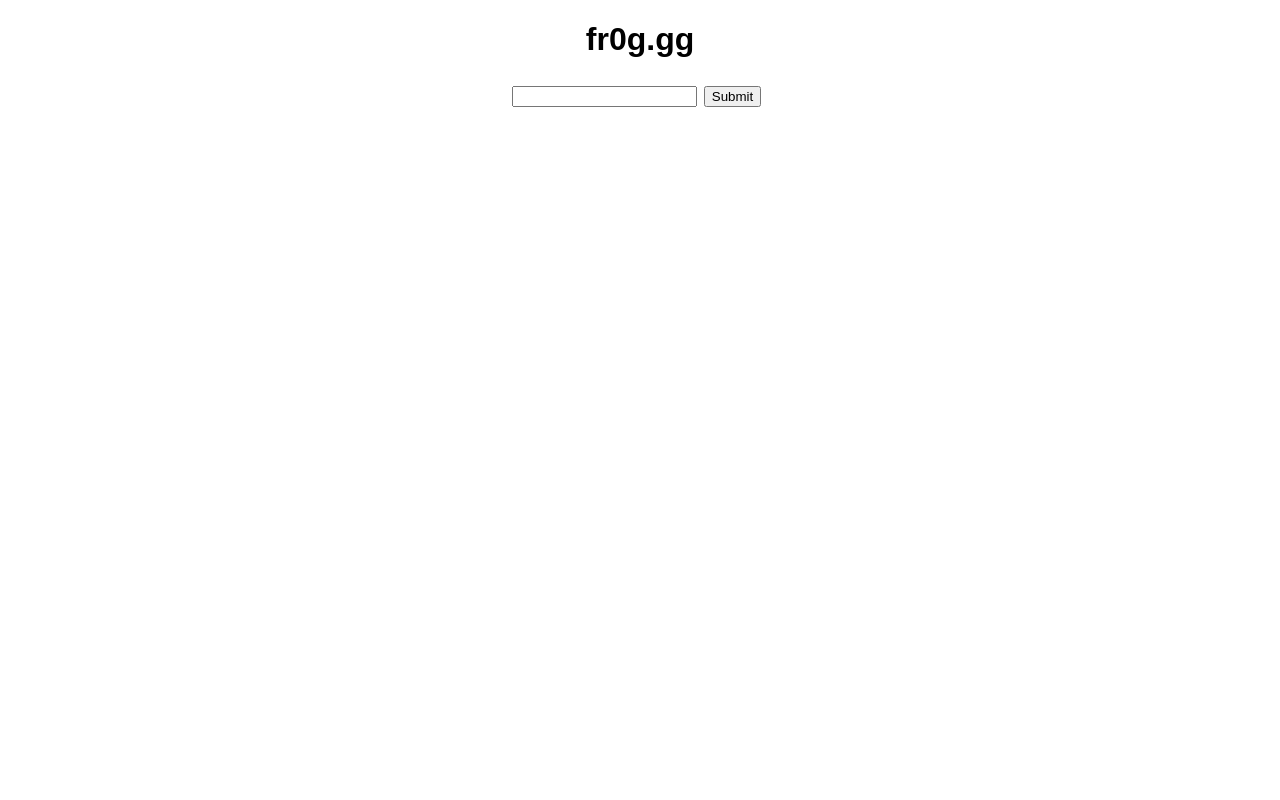
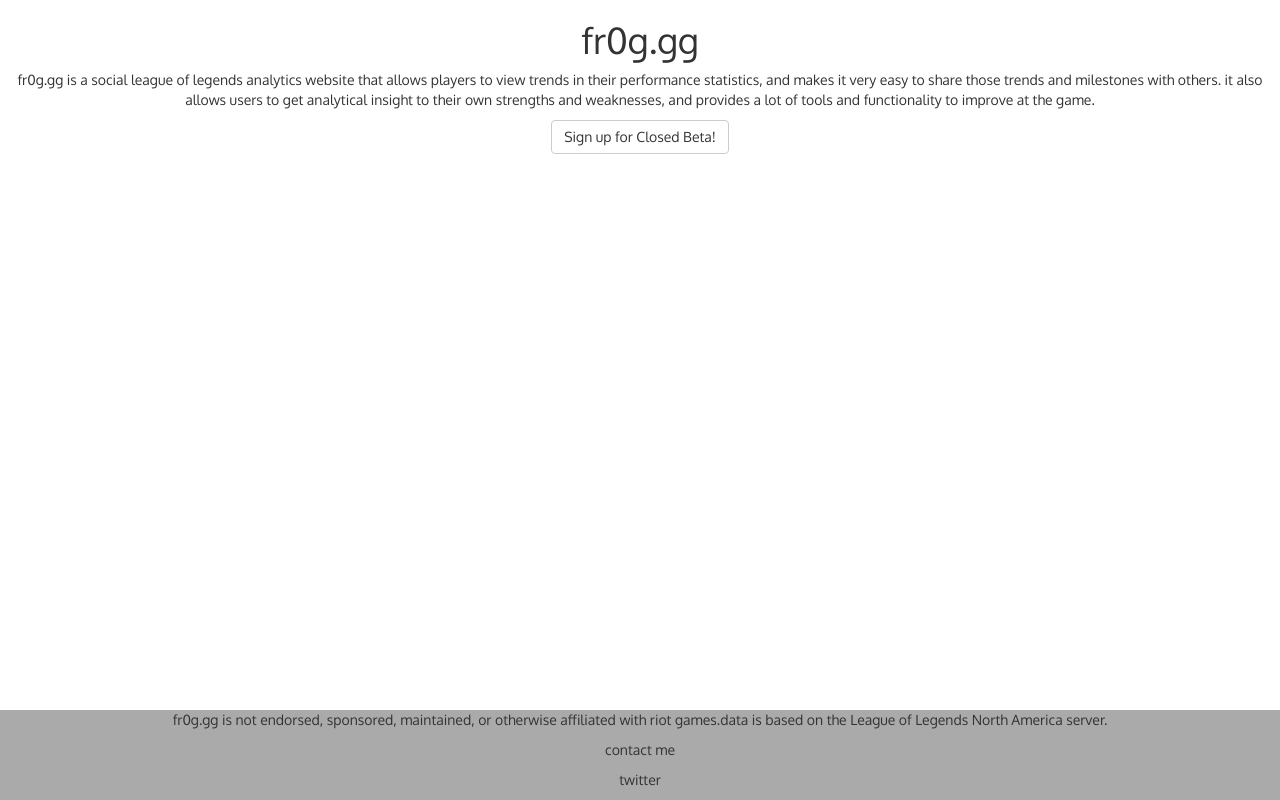
Before and after one commit to frogr/frog-gg, a React (Create React App) app: page / in a window 1280 px wide. Built offline with nearby package versions, Linux system fonts and the light colour scheme.

Commit message:
decided on a fontface and I'll be using it from here on I think

```diff
--- a/public/index.html
+++ b/public/index.html
@@ -6,7 +6,8 @@
     <meta name="theme-color" content="#000000">
     <link rel="manifest" href="%PUBLIC_URL%/manifest.json">
     <link rel="shortcut icon" href="%PUBLIC_URL%/favicon.ico">
-    <title>fr0g.gg</title>
+    <link rel="stylesheet" href="https://maxcdn.bootstrapcdn.com/bootstrap/latest/css/bootstrap.min.css">
+    <title>fr0g</title>
   </head>
   <body>
     <noscript>
--- a/src/App.js
+++ b/src/App.js
@@ -5,7 +5,11 @@
 
 class App extends Component {
   render() {
-    return;
+    return (
+      <div>
+        <Splash />
+      </div>
+    );
   }
 }
 
--- /dev/null
+++ b/src/Splash.css
@@ -0,0 +1,23 @@
+@import url("https://fonts.googleapis.com/css?family=Oxygen");
+
+body {
+  font-family: "Oxygen", sans-serif;
+}
+.fr0g__title {
+  color: ;
+}
+.fr0g__text--p {
+}
+.fr0g__button--signup {
+}
+.fr0g__footer-splash {
+  background-color: #aaaaaa;
+  bottom: 0;
+  right: 0;
+  left: 0;
+  position: absolute;
+}
+.fr0g__footer-info {
+}
+.fr0g__footer-contact {
+}
--- a/src/Splash.js
+++ b/src/Splash.js
@@ -1,19 +1,40 @@
 import React, { Component } from "react";
+import { Button } from "react-bootstrap";
+import "./Splash.css";
 
-class Splash extends Component {
-  render() {
-    return (
-      <div className="Splash">
-        <div className="Splash-title">
-          <h1>fr0g.gg</h1>
-          <div className="input" />
-          <form action="#" />
-          <input type="text" />
-          <input type="submit" id="submit" />
-        </div>
+const Splash = () => {
+  return [
+    <div className="fr0g__title">
+      <h1>fr0g.gg</h1>
+    </div>,
+    <div className="fr0g__text--p">
+      <p>
+        fr0g.gg is a social league of legends analytics website that allows
+        players to view trends in their performance statistics, and makes it
+        very easy to share those trends and milestones with others. it also
+        allows users to get analytical insight to their own strengths and
+        weaknesses, and provides a lot of tools and functionality to improve at
+        the game.
+      </p>
+    </div>,
+    <div className="fr0g__button--signup">
+      <Button> Sign up for Closed Beta! </Button>
+    </div>,
+    <div className="fr0g__footer-splash">
+      <div className="fr0g__footer-info">
+        <p>
+          fr0g.gg is not endorsed, sponsored, maintained, or otherwise
+          affiliated with riot games.
+          <span>
+            data is based on the League of Legends North America server.
+          </span>
+        </p>
       </div>
-    );
-  }
-}
+      <div className="fr0g__footer-contact" />
+      <p>contact me</p>
+      <p>twitter</p>
+    </div>
+  ];
+};
 
 export default Splash;
--- a/src/index.js
+++ b/src/index.js
@@ -4,4 +4,4 @@
 import App from "./App";
 import Splash from "./Splash.js";
 
-ReactDOM.render(<Splash />, document.getElementById("root"));
+ReactDOM.render(<App />, document.getElementById("root"));
```
Also changed, not shown: src/registerServiceWorker.js (deleted, +0 -108 lines).
